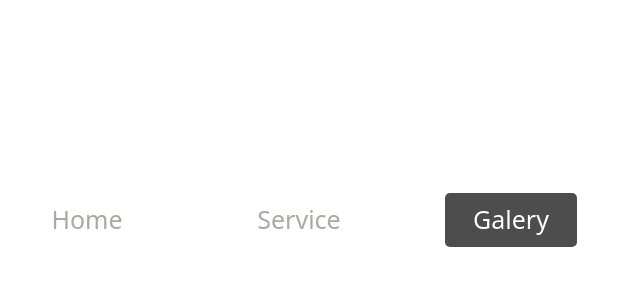
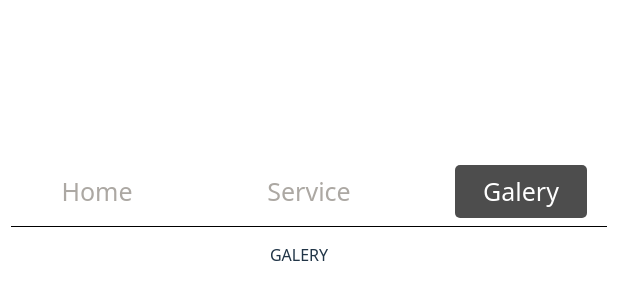
Before and after one commit to AndreyPokotilo/e-fix-and-go, a React (Vite) app: page /e-fix-and-go/galery in a window 1280 px wide. Shown: the part 180-480 px from the top of the page, without its empty margins (341-981 px from the left). Built offline with nearby package versions, Linux system fonts and the light colour scheme.

Commit message:
added routing

```diff
--- a/src/components/Header/Header.styled.ts
+++ b/src/components/Header/Header.styled.ts
@@ -2,8 +2,20 @@ import styled from "@emotion/styled";
 import { NavLink } from 'react-router-dom';
 
 export const HeaderContainer = styled.header`
-width: 100%;
+  /* position: fixed; */
+  display: flex;
+  transition: top 0.2s;
+  align-items: center;
+  width: 100%;
+  padding: 8px 10px;
+  border-bottom: 1px solid #000;
+  background-color: #ffffff;
+  z-index: 10;
+  > nav {
+    display: flex;
+  }
 `;
+
 
 export const Link = styled(NavLink)`
   display: flex;
--- a/src/pages/Galery/Galery.tsx
+++ b/src/pages/Galery/Galery.tsx
@@ -3,7 +3,7 @@ import { GaleryContainer } from "./Galery.styled"
 export const Galery = () => {
   return (
     <GaleryContainer>
-
+      <p>GALERY</p>
     </GaleryContainer>
   );
 }
--- a/src/pages/HomePage/HomePage.tsx
+++ b/src/pages/HomePage/HomePage.tsx
@@ -4,7 +4,7 @@ import { HomeContainer }from './HomePage.styled';
 export function HomePage() {
   return (
     <HomeContainer>
-      {/* <StartContent/> */}
+      <p>HOME</p>
     </HomeContainer>
   );
 }
--- a/src/pages/Service/Services.tsx
+++ b/src/pages/Service/Services.tsx
@@ -3,7 +3,7 @@ import { ServiceContainer } from './Service.styled';
 export const Service = ()  => {
   return (
     <ServiceContainer>
-      {/* <StartContent/> */}
+      <p>SERVICE</p>
     </ServiceContainer>
   );
 }
```
